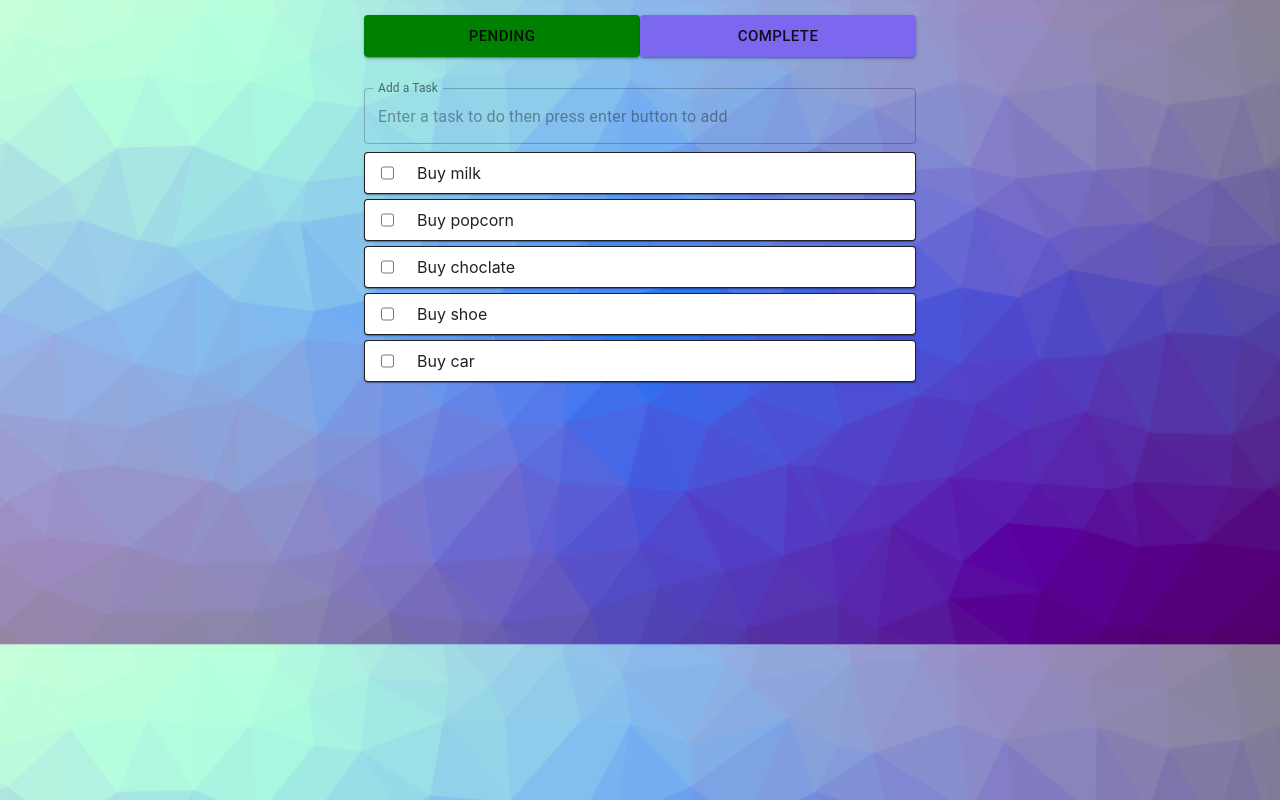
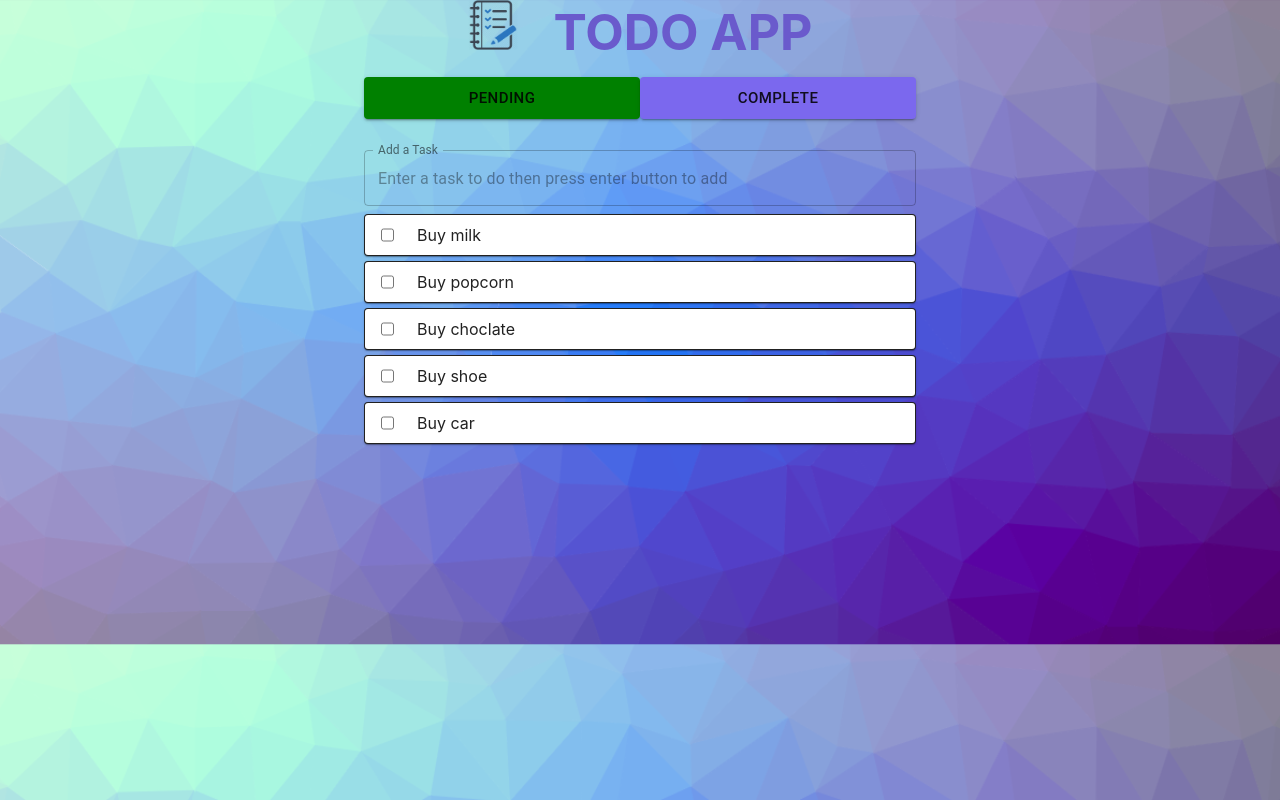
Before and after one commit to vishal28aug/reactJS, a React (Create React App) app: page / in a window 1280 px wide. Built offline with nearby package versions, Linux system fonts and the light colour scheme.

Commit message:
added todo image

```diff
--- a/src/App.css
+++ b/src/App.css
@@ -37,3 +37,14 @@
     transform: rotate(360deg);
   }
 }
+
+.todo-name{
+ font-size: 50px;
+ font-weight: bold;
+ color: #6a5acc;
+}
+
+.todo-name__img{
+  height: 50px;
+    padding-right: 36px;
+}
--- a/src/App.js
+++ b/src/App.js
@@ -49,6 +49,10 @@ export default class App extends Component {
     return (
       <div className="App">
         <Container maxWidth="sm">
+        <div className="todo-name">
+        <img className = "todo-name__img" src={require('./assets/todo-png2.png')} />
+        TODO APP
+        </div>
           <TaskStatus activeButton={this.state.activeButton} chageActiveButton={this.changeActiveButton} />
           <AddTask addTask={this.addTask} newtask={this.state.newTask} />
           <Task state={this.state} handleCheckboxChange={this.handleCheckboxChange} />
```
Also changed, not shown: src/assets/todo-png2.png (added).
